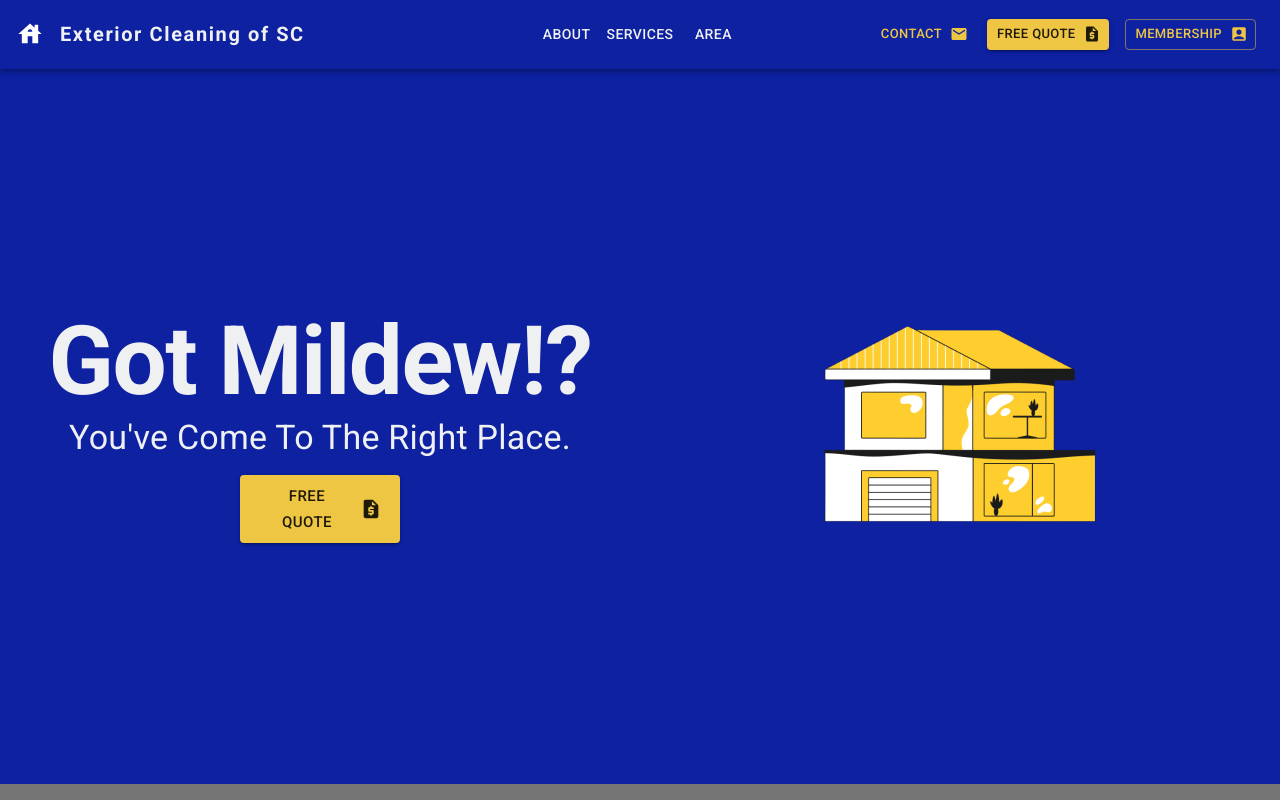
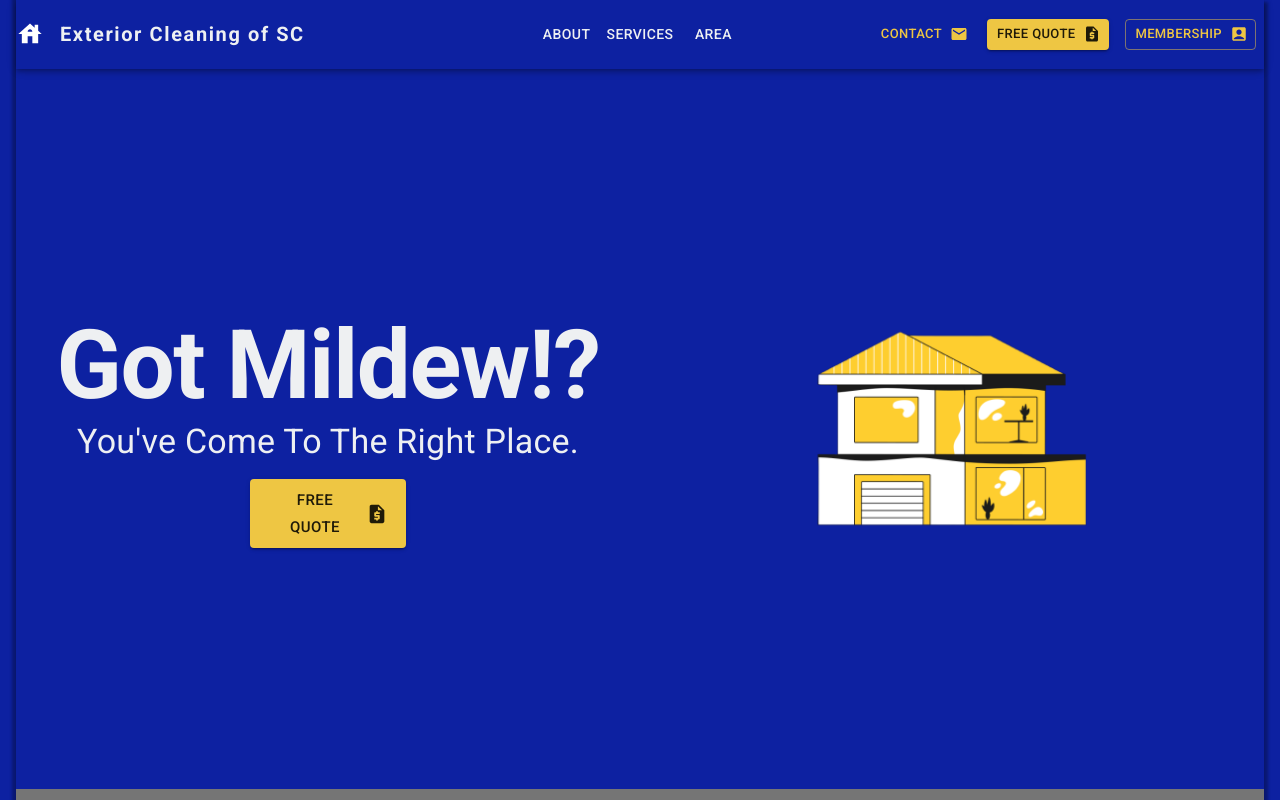
Before and after one commit to cblakecode/Soft-Wash-Full-Site, a React (Create React App) app in the folder exterior-cleaning-web/: page / in a window 1280 px wide. Shown: the top 800 px of the page. Built offline with nearby package versions, Linux system fonts and the light colour scheme.

Commit message:
refactored some styling for header and body

```diff
--- a/exterior-cleaning-web/src/App.jsx
+++ b/exterior-cleaning-web/src/App.jsx
@@ -25,6 +25,9 @@ function App() {
       secondary: {
         main: "#eec643",
       },
+      background: {
+        default: "#0d21a1"
+      }
     },
   });
 
--- a/exterior-cleaning-web/src/components/Header.jsx
+++ b/exterior-cleaning-web/src/components/Header.jsx
@@ -1,6 +1,5 @@
 import  { Fragment } from "react";
 import AppBar from "@mui/material/AppBar";
-import Toolbar from "@mui/material/Toolbar";
 import HideOnScroll from "../Utilities/HideOnScroll";
 import HouseIcon from "@mui/icons-material/House";
 import Typography from "@mui/material/Typography";
@@ -33,19 +32,16 @@ const Header = () => {
   return (
     <Fragment>
       <HideOnScroll>
-        <AppBar position="fixed">
-          <Toolbar
-            disableGutters
-            sx={{
+        <AppBar position="sticky" sx={{
               display: "grid",
               gridTemplateColumns: "repeat(3, 1fr)",
-              mx: "1rem",
-            }}
-          >
+              m: '0'
+            }}>
             <Box
               sx={{
                 display: "flex",
                 justifyContent: "flex-start",
+                alignItems: "center"
               }}
             >
               <IconButton
@@ -131,10 +127,8 @@ const Header = () => {
               </IconButton>
               {isLoggedIn ? <MemberAvatar /> : <SignUpButton />}
             </Box>
-          </Toolbar>
         </AppBar>
       </HideOnScroll>
-      <Toolbar />
     </Fragment>
   );
 };
--- a/exterior-cleaning-web/src/components/MemberAvatar.jsx
+++ b/exterior-cleaning-web/src/components/MemberAvatar.jsx
@@ -43,11 +43,18 @@ const handleClose = () => {
   return (
     <Box>
       <Tooltip title="Open Settings">
-        <IconButton aria-label="" onClick={handleOpen}>
+        <IconButton aria-label="user-menu" aria-controls='user-menu' onClick={handleOpen}>
         <Avatar {...stringAvatar(name)} />
         </IconButton>
       </Tooltip>
-      <Menu id="user-menu" anchorEl={anchorElUser} keepMounted open={settings} onClose={handleClose} anchorOrigin={{vertical: 'bottom', horizontal: 'right'}} transformOrigin={{vertical: 'bottom', horizontal: 'right'}} sx={{position: 'absolute', overflow: "visible"}}>
+      <Menu id="user-menu" anchorEl={anchorElUser} keepMounted open={settings} onClose={handleClose}
+        anchorOrigin={{vertical: 'bottom', horizontal: 'right'}} transformOrigin={{vertical: 'bottom', horizontal: 'right'}} sx={{mt: "3.25rem"}}>
+        <MenuItem onClick={() => dispatch(logout())}>
+          <Typography variant="body1" color="initial" textAlign="center">Account</Typography>
+        </MenuItem>
+        <MenuItem onClick={() => dispatch(logout())}>
+          <Typography variant="body1" color="initial" textAlign="center">Payment</Typography>
+        </MenuItem>
         <MenuItem onClick={() => dispatch(logout())}>
           <Typography variant="body1" color="error" textAlign="center">Logout</Typography>
         </MenuItem>
--- a/exterior-cleaning-web/src/index.css
+++ b/exterior-cleaning-web/src/index.css
@@ -1,3 +1,13 @@
 html {
   scroll-behavior: smooth;
 }
+
+body {
+  margin: 0;
+  padding: 0;
+}
+
+#root {
+  margin-inline: 1rem;
+  box-shadow: 3px 3px 3px 1px rgba(0, 0, 0, 0.3), -3px -3px 3px 1px rgba(0, 0, 0, 0.3);
+}
```
